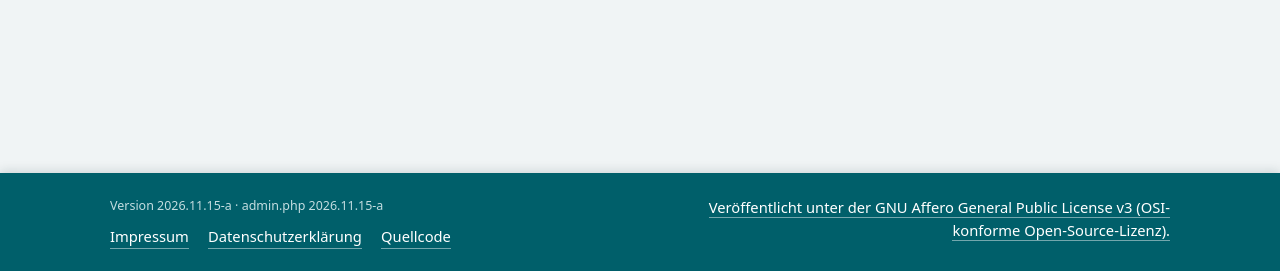
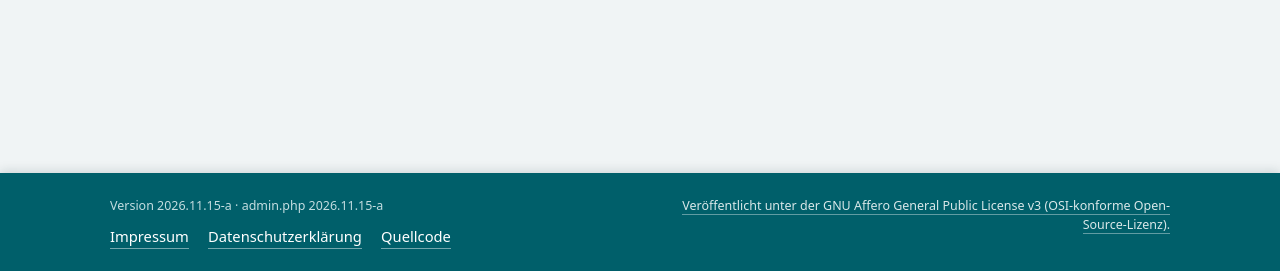
Before and after one commit to peterfuehrer/Archery-Tournament-Registration, a PHP site: page /admin.php in a window 1280 px wide. Shown: the part 529-800 px from the top of the page. Run offline with PHP 8.4, Linux system fonts and the light colour scheme; data that the repository does not hold is empty; some libraries are stand-ins or nearby versions.

Commit message:
Font
-) Anpassung der Schriftgröße im Footer

```diff
--- a/lib.php
+++ b/lib.php
@@ -204,7 +204,7 @@ function page_foot(): void {
        . '<nav class="foot-nav"><a href="impressum.php">' . e(t('Impressum')) . '</a><a href="datenschutz.php">' . e(t('Datenschutzerklärung')) . '</a>'
        . ($pub ? '<a href="#" id="cookie-open">' . e(t('Cookie-Einstellungen')) . '</a>' : '') . ($src !== '' ? '<a href="' . e($src) . '">' . e(t('Quellcode')) . '</a>' : '') . '</nav></div>'
        . '<div class="foot-r">' . ($osi !== '' ? '<div class="lic-logos">' . $osi . '</div>' : '')
-       . '<p><a href="https://www.gnu.org/licenses/agpl-3.0.html" target="_blank" rel="noopener license" title="GNU Affero General Public License v3">' . e(t('Veröffentlicht unter der GNU Affero General Public License v3 (OSI-konforme Open-Source-Lizenz).')) . '</a></p>'
+       . '<p class="lic-line"><a href="https://www.gnu.org/licenses/agpl-3.0.html" target="_blank" rel="noopener license" title="GNU Affero General Public License v3">' . e(t('Veröffentlicht unter der GNU Affero General Public License v3 (OSI-konforme Open-Source-Lizenz).')) . '</a></p>'
        . ($osi !== '' ? '<p class="tm">' . e(t('OSI Approved License® – Das OSI-Logo ist eine Marke der Open Source Initiative. Dieses Projekt ist nicht mit der OSI verbunden und wird von ihr nicht unterstützt.')) . '</p>' : '') . '</div></div></footer>';
     if ($pub) {
         echo '<div id="cookiebar" class="cookiebar" role="dialog" aria-modal="false" aria-labelledby="cb-t" hidden><div class="cookiebar-in"><div class="cb-text"><strong id="cb-t">' . e(t('Cookies und Datenschutz')) . '</strong>'
--- a/style.css
+++ b/style.css
@@ -136,7 +136,7 @@ code{background:#e8eff0;padding:.1rem .3rem;border-radius:4px;font-size:.9em;ove
 }
 @media print{.top,.foot,.cookiebar,.skip{display:none}}
 
-.foot .ver{font-size:.78rem;opacity:.85}
+.foot .ver,.foot .lic-line{font-size:.78rem;opacity:.85}
 
 .licbox{max-height:300px;overflow:auto;border:1px solid var(--line);border-radius:8px;background:#fff;padding:.8rem;margin:.6rem 0}
 .licbox pre{white-space:pre-wrap;font:12px/1.45 ui-monospace,Menlo,Consolas,monospace;margin:0}
```
